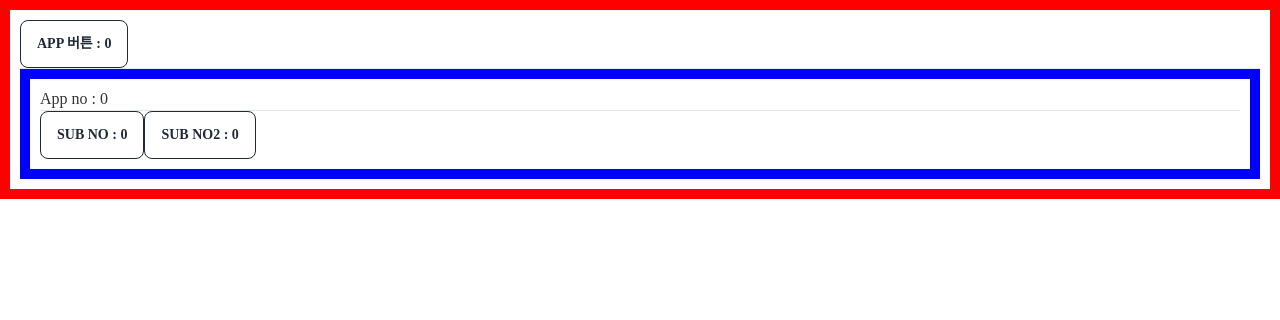
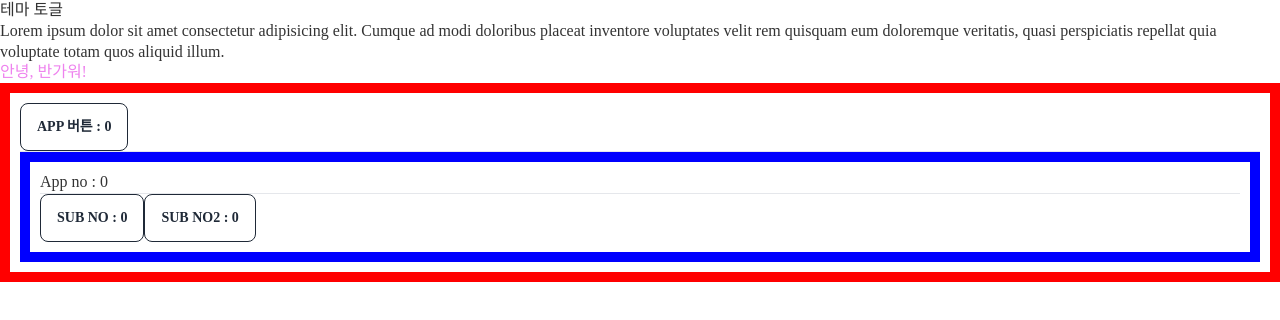
Before and after one commit to SeojoonH/2023-05-react-test, a React (Create React App) app: page / in a window 1280 px wide. Shown: the top 320 px of the page. Built offline with nearby package versions, Linux system fonts and the light colour scheme; a web font is replaced by a local one.

Commit message:
제이쿼리 활용해 다크모드 만들기

```diff
--- a/public/index.html
+++ b/public/index.html
@@ -3,14 +3,31 @@
   <head>
     <meta charset="utf-8" />
     <meta name="viewport" content="width=device-width, initial-scale=1" />
+    <link rel="stylesheet" href="./style.css" />
     <!-- 폰트어썸 -->
     <link
       rel="stylesheet"
       href="https://cdnjs.cloudflare.com/ajax/libs/font-awesome/6.1.1/css/all.min.css"
     />
+    <script src="https://cdnjs.cloudflare.com/ajax/libs/jquery/3.5.1/jquery.min.js"></script>
+    <link
+      rel="stylesheet"
+      href="https://cdnjs.cloudflare.com/ajax/libs/tailwindcss/2.2.19/tailwind.min.css"
+    />
     <title>React App</title>
   </head>
   <body>
+    <div>
+      <button class="btn-toggle-theme">테마 토글</button>
+    </div>
+    <div>
+      Lorem ipsum dolor sit amet consectetur adipisicing elit. Cumque ad modi
+      doloribus placeat inventore voluptates velit rem quisquam eum doloremque
+      veritatis, quasi perspiciatis repellat quia voluptate totam quos aliquid
+      illum.
+    </div>
+    <h1 class="color-primary">안녕, 반가워!</h1>
     <div id="root"></div>
+    <script src="./index.js"></script>
   </body>
 </html>
--- /dev/null
+++ b/public/index.js
@@ -0,0 +1 @@
+$(".btn-toggle-theme").click(() => $(":root").toggleClass("dark"));
--- /dev/null
+++ b/public/style.css
@@ -0,0 +1,27 @@
+/*테마 light */
+:root {
+  --background-color: white;
+  --text-color: darkgreen;
+  --primary-color-1: violet;
+}
+
+/* 테마 dark */
+:root.dark {
+  --background-color: black;
+  --text-color: white;
+  --primary-color-1: violet;
+}
+
+:root {
+  color: var(--text-color);
+  background-color: var(--background-color);
+  transition: all 2s;
+}
+
+.color-primary {
+  color: var(--primary-color-1);
+}
+
+:root.dark .color-primary {
+  filter: brightness(120%);
+}
```
